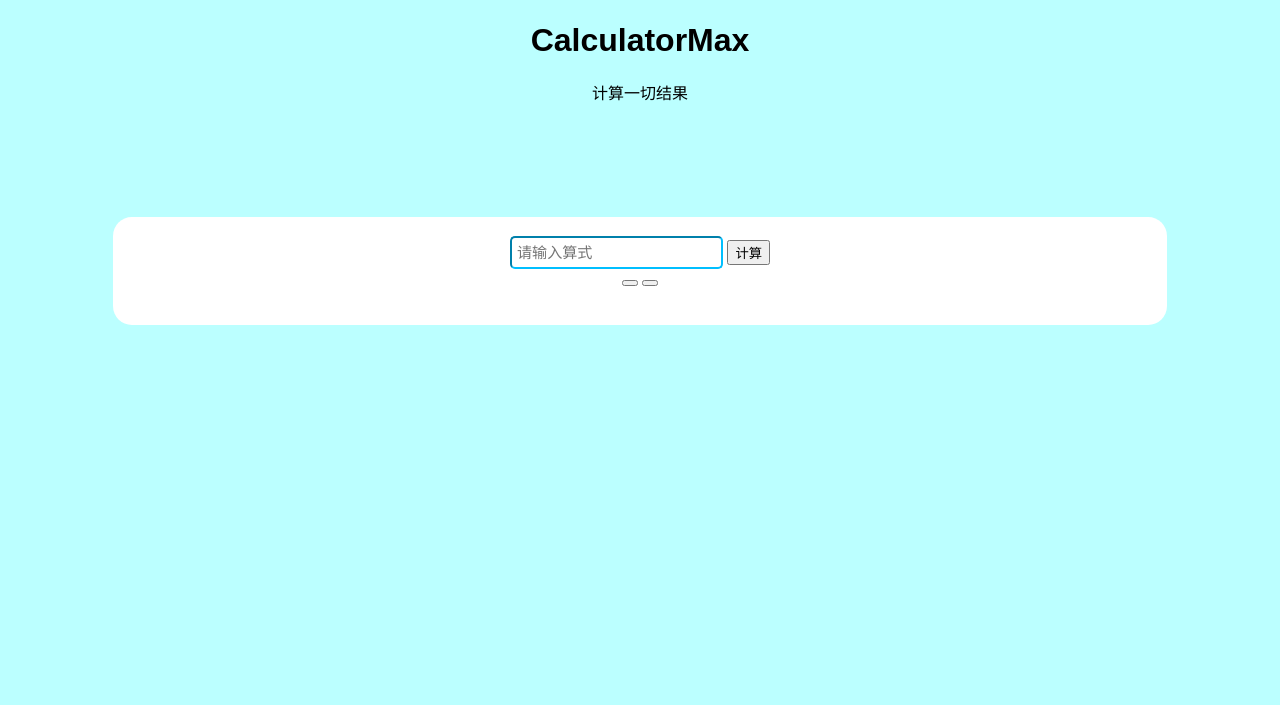
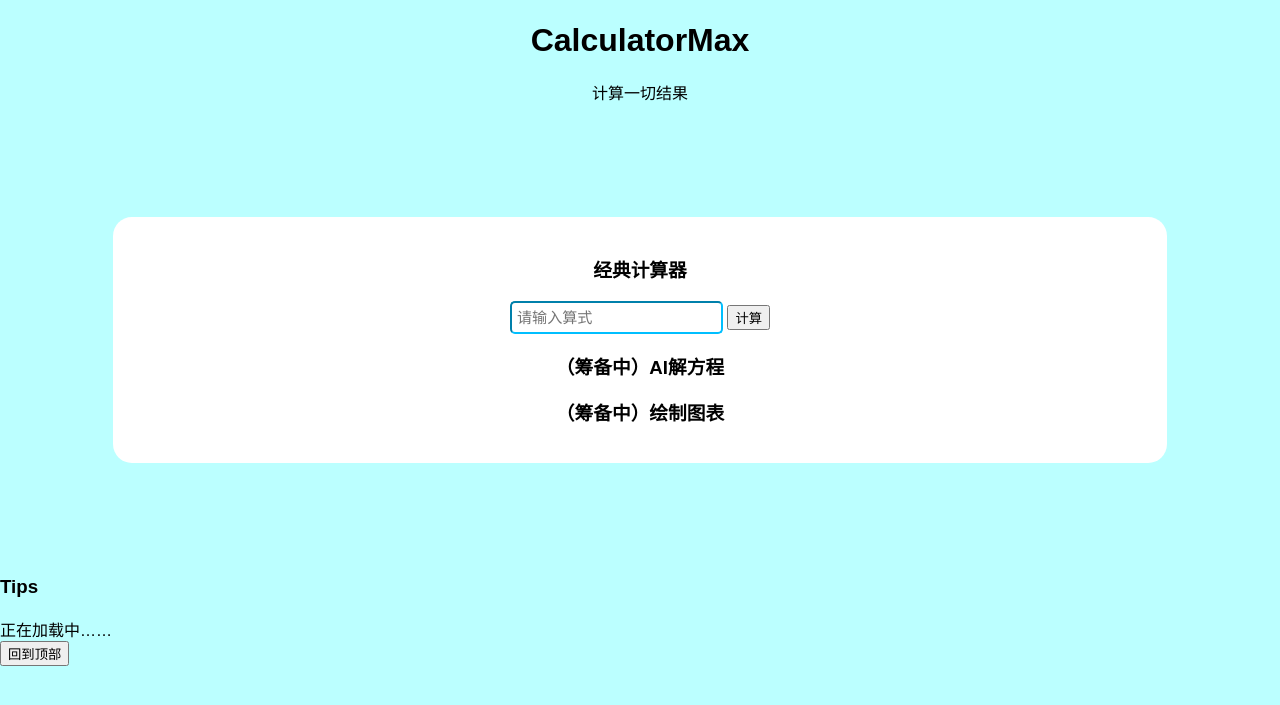
Before and after one commit to 6871296/calculatorMax, a Flask app: page / in a window 1280 px wide. Shown: the part 49-754 px from the top of the page. Run offline with Flask 3, Linux system fonts and the light colour scheme.

Commit message:
很多东西

```diff
--- a/templates/cdn/api_waiter.js
+++ b/templates/cdn/script.js
@@ -28,3 +28,8 @@ document.addEventListener('DOMContentLoaded', function() {
     }
     apiLoaded();
 });
+
+
+const tips=['Tips还在制作中，敬请期待！']
+
+Math.random()
--- a/templates/example.html
+++ b/templates/example.html
@@ -6,6 +6,7 @@
 		<link rel="stylesheet" href="/assets/style.css">
 	</head>
 	<body>
+		<script src="/assets/script.js"></script>
 		<noscript>
 			<h1>啊哦 :(</h1>
 			<p>
--- a/templates/index.html
+++ b/templates/index.html
@@ -1,7 +1,7 @@
 <!DOCTYPE html>
 <html lang="zh">
 	<head>
-        <script src="/assets/api_waiter.js"></script>
+		<script src="/assets/script.js"></script>
 		<meta charset="UTF-8">
 		<title>首页 - calculatorMax</title>
 		<link rel="stylesheet" href="/assets/style.css">
@@ -359,23 +359,55 @@
 			<h1>CalculatorMax</h1>
 			<p class="mid">计算一切结果</p>
 			<div class="mid white round margined">
+				<h3>经典计算器</h3>
 				<div style="align-self:center;align-items:flex-start;">
 					<input type="text" id="ev-input" placeholder="请输入算式">
 					<button id="ev-calc" onclick="calc()">计算</button><br>
-                    <span id="res" style="display:none;">
-                        <span id="equal-sign">=</span>
+					<span id="ev-res" style="display:none;">
+						<span id="ev-equal-sign">=</span>
 						<div id="ev-result-container">
 							<span id="ev-result"></span>
 							<span id="ev-result-truncated" style="display:none;">……</span>
 						</div>
 						<span id="ev-result-hint" style="display:none; font-size:12px; color:#666; margin-top:4px;">输出过长，请复制查看</span>
 					</span>
-                </div>
 					<div id="res-btns" style="display:none;">
 						<button id="res-copy" class="res-btn" onclick="copy_res()" ondblclick="copy_full()">复制</button>
 						<button id="res-mem" class="res-btn" onclick="mem_res()">记忆</button>
 					</div>
-                <div class="ctrl-center">
+				</div>
+				<h3>（筹备中）AI解方程</h3>
+				<div style="align-self:center;align-items:flex-start;display:none">
+					<input type="text" id="eq-input" placeholder="请输入方程">
+					<input type="text" id="uq-input" placeholder="请输入要求的未知数">
+					<button id="eq-solve" onclick="solveEquation()">解方程</button>
+					<span id="eq-res" style="display:none;">
+						<span id="equal-sign">=</span>
+						<div id="eq-result-container">
+							<span id="eq-result"></span>
+							<span id="eq-result-truncated" style="display:none;">……</span>
+						</div>
+						<span id="ev-result-hint" style="display:none; font-size:12px; color:#666; margin-top:4px;">输出过长，请复制查看</span>
+					</span>
+					<div id="res-btns" style="display:none;">
+						<button id="res-copy" class="res-btn" onclick="copy_res('eq')" ondblclick="copy_full('eq')">复制</button>
+						<button id="res-mem" class="res-btn" onclick="mem_res('eq')">记忆</button>
+					</div>
+				</div>
+				<h3>（筹备中）绘制图表</h3>
+				<div style="align-self:center;align-items:flex-start;display:none">
+					<div id="chart-details">
+
+					</div>
+					<button onclick="addChartDetail()">+</button>
+					<button onclick="drawChart()">绘制图表</button>
+					<img>
+					<div id="res-btns" style="display:none;">
+						<button id="res-copy" class="res-btn" onclick="copy_res('eq')" ondblclick="copy_full('eq')">复制</button>
+						<button id="res-mem" class="res-btn" onclick="mem_res('eq')">记忆</button>
+					</div>
+				</div>
+				<div class="ctrl-center" style="display:none">
 					<div id="ctrl-btns">
 						<button id="ctrl-btn-mem" onclick="ctrlTab('mem')"></button>
 						<button id="ctrl-btn-history" onclick="ctrlTab('history')"></button>
@@ -389,5 +421,12 @@
 				</div>
 			</div>
 		</main>
+		<footer>
+			<div class="tips">
+				<h3 id="tips-title">Tips</h3>
+				<span id="tips">正在加载中……</span>
+			</div>
+			<button onclick="document.documentElement.scrollTop = 0;" id="btn-totop">回到顶部</button>
+		</footer>
 	</body>
 </html>
```
Also changed, not shown: lib/logger.py (added, +32 -0 lines). Lines whose indentation alone changed are shown as unchanged.
